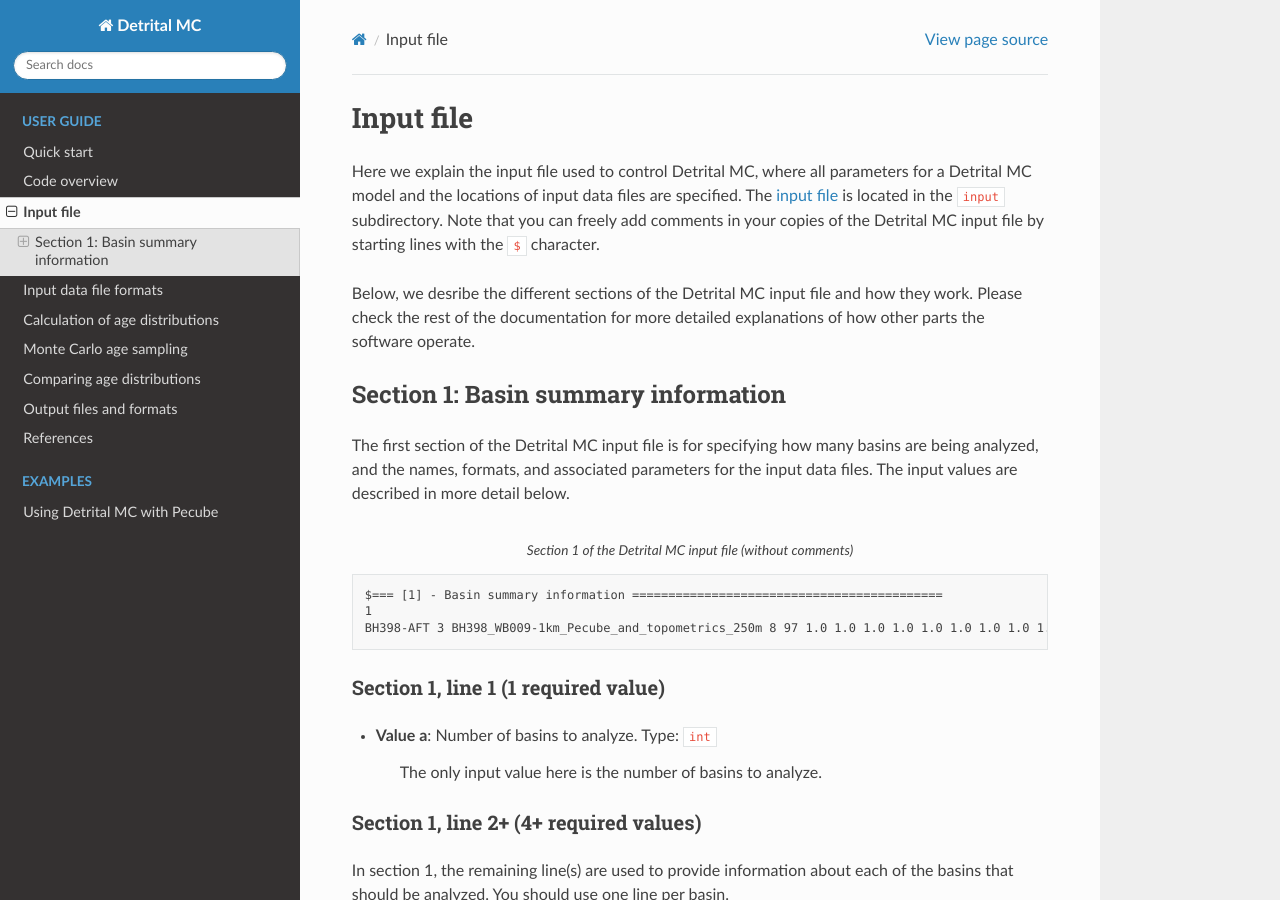
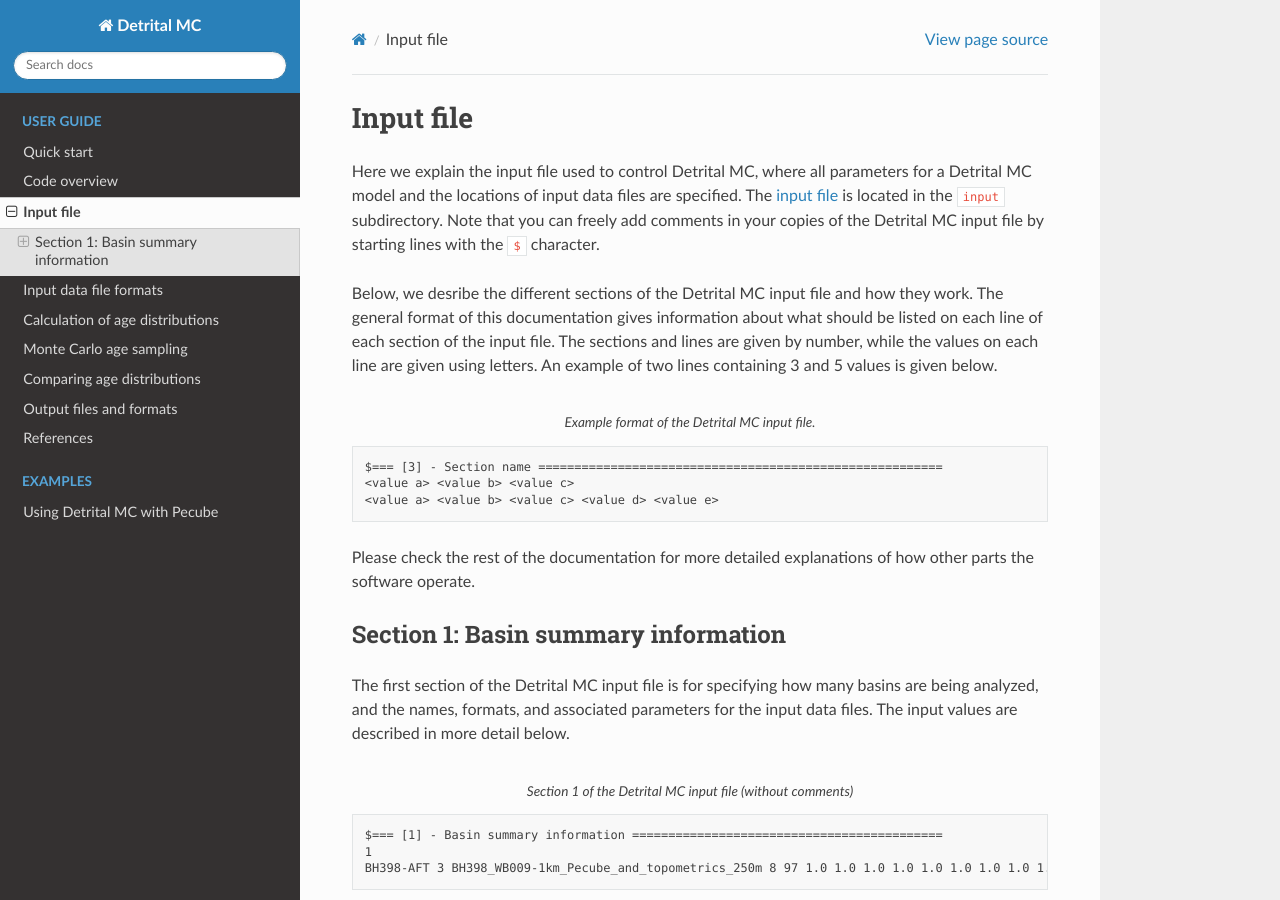
Before and after one commit to HUGG/Detrital-MC, a Sphinx documentation site: the page built from docs/source/manual/input-file.rst, in a window 1280 px wide and 900 px high. Built offline with Sphinx 7.4.7 and the Read the Docs theme 2.0.0, drawn with Linux system fonts in a browser that asks for light colours.

Commit message:
Added example section format

```diff
--- a/docs/source/manual/input-file.rst
+++ b/docs/source/manual/input-file.rst
@@ -6,6 +6,17 @@
 Note that you can freely add comments in your copies of the Detrital MC input file by starting lines with the ``$`` character.
 
 Below, we desribe the different sections of the Detrital MC input file and how they work.
+The general format of this documentation gives information about what should be listed on each line of each section of the input file.
+The sections and lines are given by number, while the values on each line are given using letters.
+An example of two lines containing 3 and 5 values is given below.
+
+.. code-block:: none
+    :caption: Example format of the Detrital MC input file.
+
+    $=== [3] - Section name ========================================================
+    <value a> <value b> <value c>
+    <value a> <value b> <value c> <value d> <value e>
+
 Please check the rest of the documentation for more detailed explanations of how other parts the software operate.
 
 Section 1: Basin summary information
```
